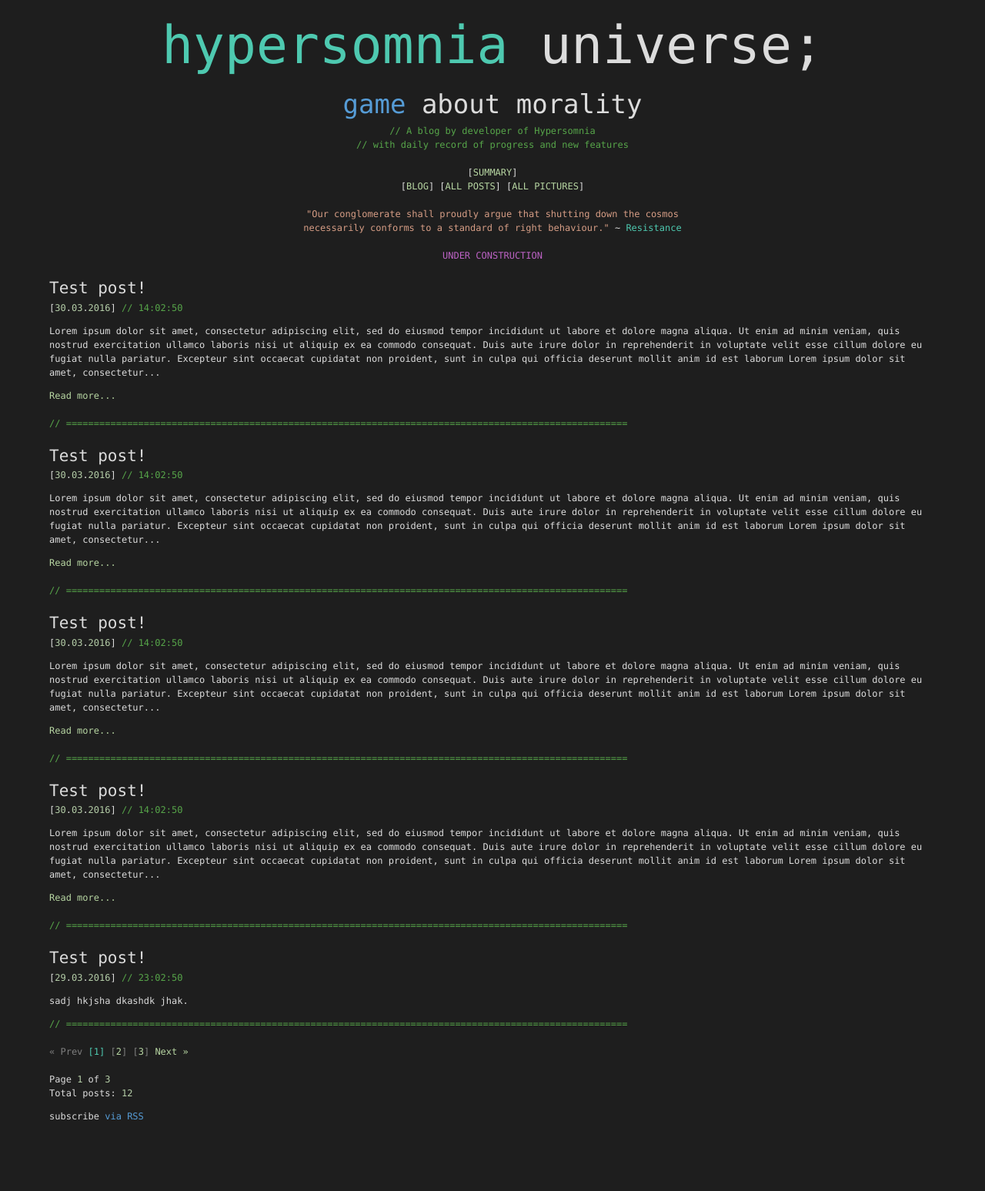
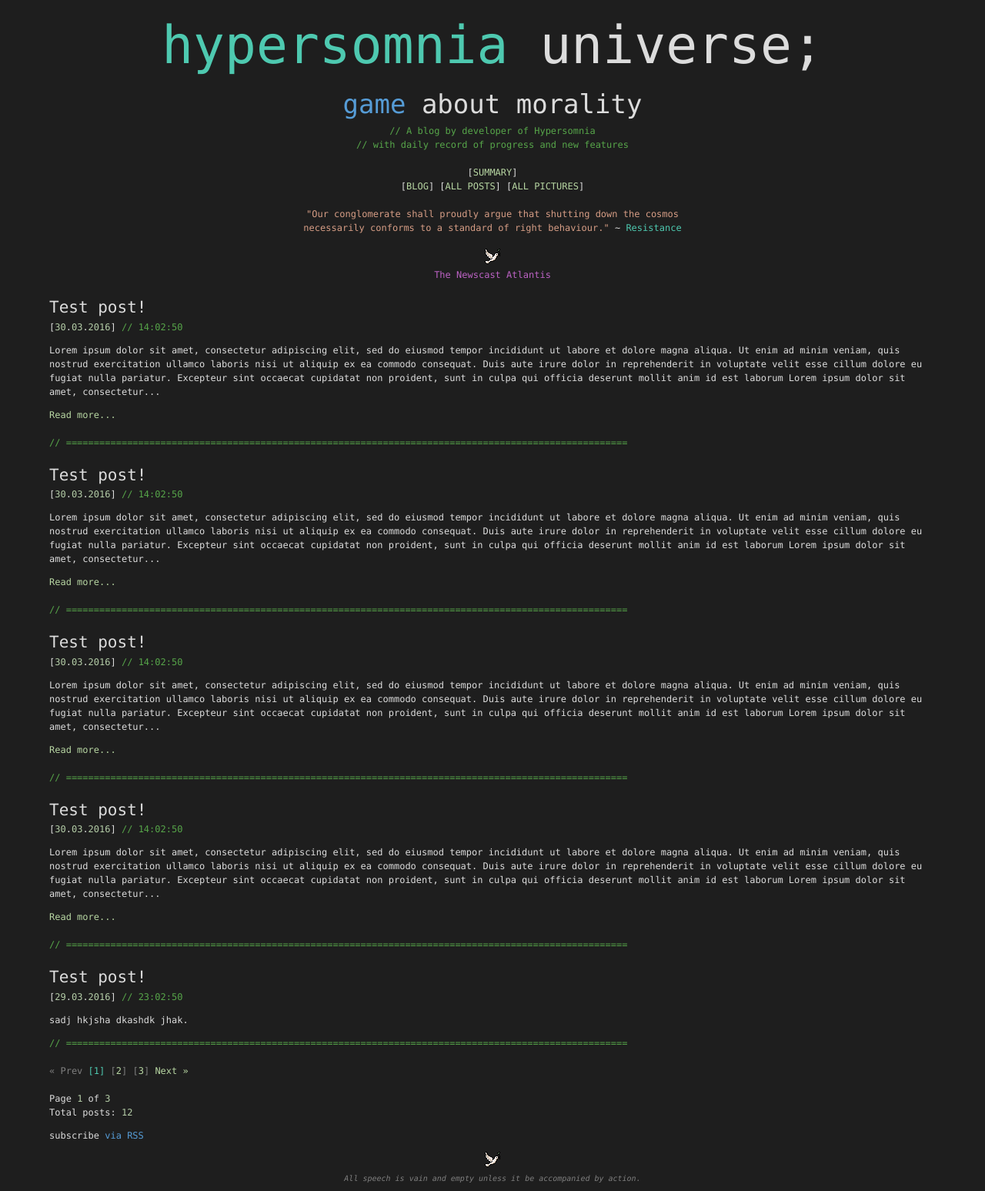
Before and after one commit to TeamHypersomnia/TeamHypersomnia.github.io, a Jekyll site: the page built from index.html, in a window 1280 px wide. Shown: the whole page at 77% size. Built offline with Jekyll 4.4.1, drawn with Linux system fonts in a browser that asks for light colours; the list of posts is cut into pages by our own code; before the commit the page ends 1471 px from its top, so only the background shows below that.

Commit message:
links to top and page

```diff
--- a/_includes/footer.html
+++ b/_includes/footer.html
@@ -1,3 +1,7 @@
 <footer class="site-footer">
-
+<div style="text-align:center">
+<a style="font-size:10px; font-style: italic;" class="vsparam" href="{{ "#TOP"| prepend: page.url }}"> <img src="{{ "/dove.gif "| prepend: site.baseurl }}" style="border: 0"/><br/>
+<span style="">All speech is vain and empty unless it be accompanied by action.</a><br/>
+<!--<span class = "vsparam" style="font-size:10px; font-style: none;">~Demosthenes, oratorian of Athens<br/></span>-->
+</div>
 </footer>
--- a/_includes/header.html
+++ b/_includes/header.html
@@ -3,7 +3,7 @@
 <div style="text-align: center">
 
 <div style="font-size: 68px;">
-<a class="nounderlinelink" href="{{ "/"| prepend: site.baseurl }}"><span class="vstype">hypersomnia</span> universe;</a>
+<a id="TOP" class="nounderlinelink" href="{{ "/"| prepend: site.baseurl }}"><span class="vstype">hypersomnia</span> universe;</a>
 </div>
 <div style="font-size: 34px;">
 <span class="vskeyword"> game </span> about morality
@@ -24,7 +24,9 @@
 <br/>
 <br/>
 <!--<span class="vsprepro">#define</span> <span class="vsmacro">UNDER_CONSTRUCTION</span> <span class="vsnumber">1</span>-->
-<span class="vsmacro">UNDER CONSTRUCTION</span>
+
+<a class="vsmacro" href="{{ site.url }}"> <img src="{{ "/dove.gif "| prepend: site.baseurl }}" style="border: 0"/><br/>
+The Newscast Atlantis</a>
 </div>
 
 </header>
--- a/css/stylesheet.css
+++ b/css/stylesheet.css
@@ -57,6 +57,11 @@
   color: rgb(127, 127, 127);
 }
 
+a.vsparam:hover {
+  color: rgb(127, 127, 127);
+    text-decoration: underline;
+}
+
 a {
   color: #1e6bb8;
   text-decoration: none; }
```
Also changed, not shown: _layouts/defaultnofooter.html (added, +18 -0 lines), summary.md (+9 -4 lines), dove.gif (added), dove.png (added).
